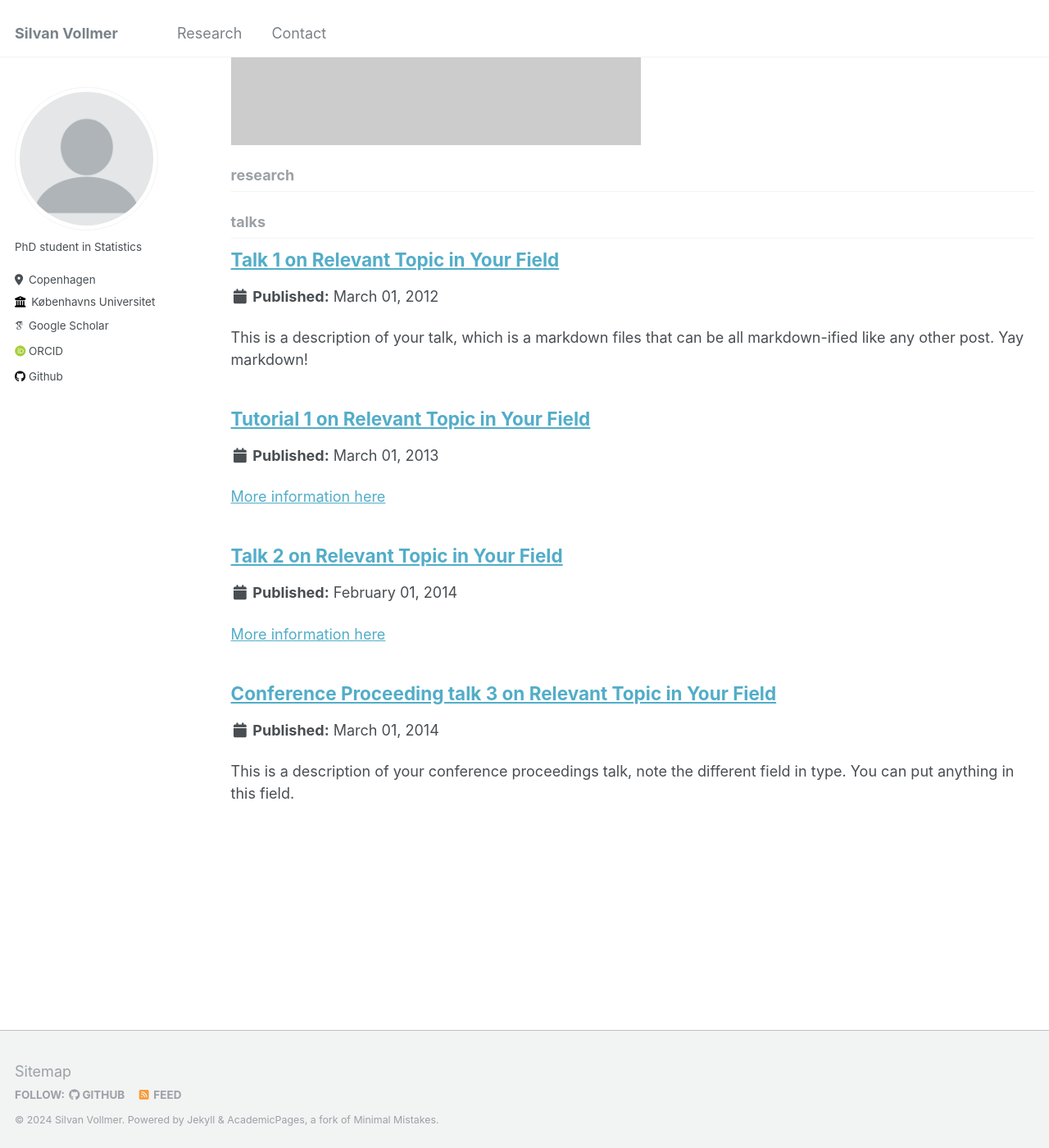
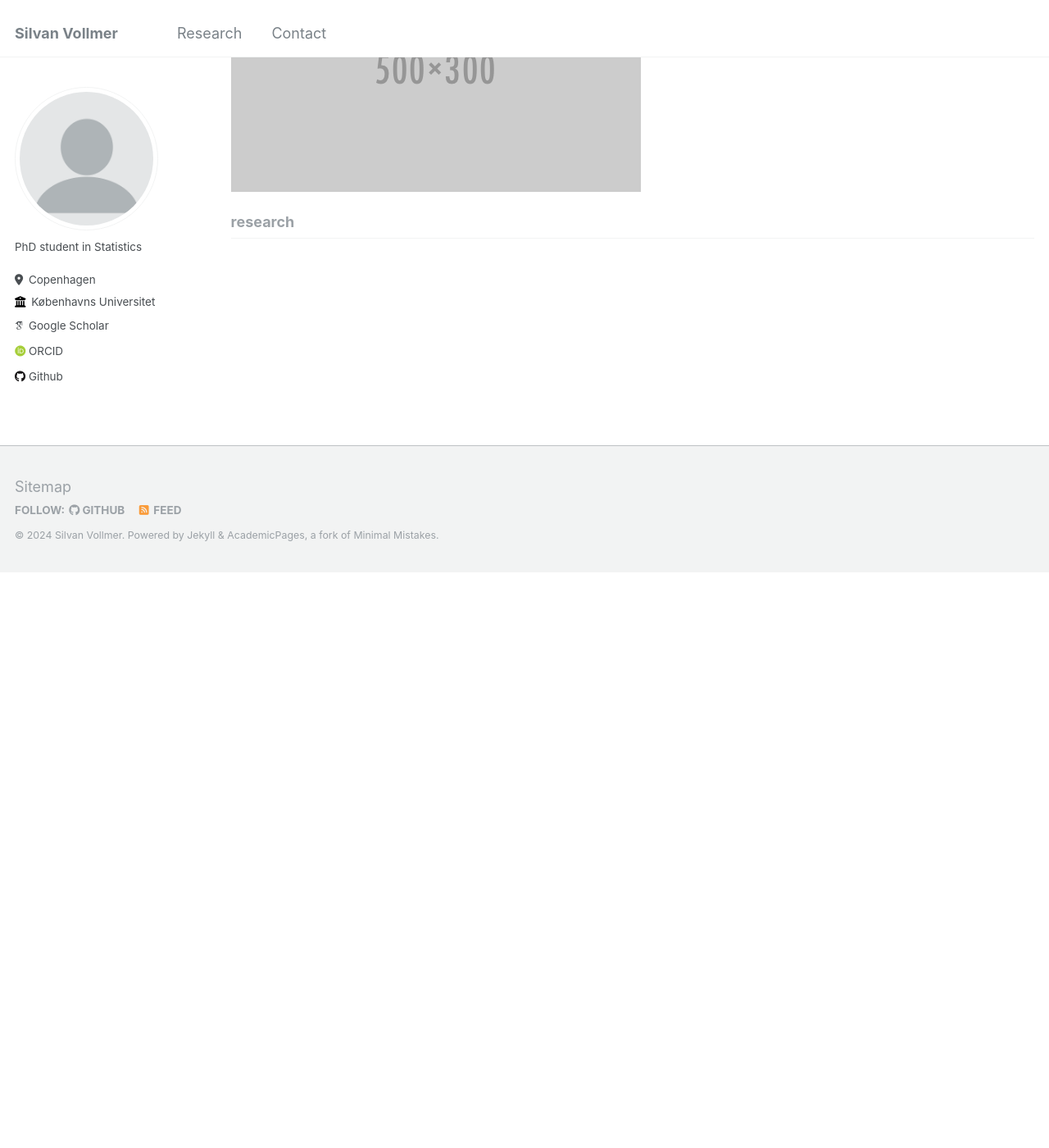
Before and after one commit to silvanvollmer/silvanvollmer.github.io, a Jekyll site: the page built from _pages/collection-archive.html, in a window 1280 px wide and 1400 px high, scrolled down 915 px. Shown: the whole window at 82% size. Built offline with Jekyll 4.4.1, drawn with Linux system fonts in a browser that asks for light colours; some web fonts are replaced; after the commit the page ends 1614 px from its top, so only the background shows below that.

Commit message:
Update _config.yml

```diff
--- a/_config.yml
+++ b/_config.yml
@@ -75,7 +75,7 @@
 words_per_minute         : 160
 future                   : true
 read_more                : "disabled" # if enabled, adds "Read more" links to excerpts
-talkmap_link             : false #change to true to add link to talkmap on talks page
+talkmap_link             : false #change to true to add link to talkmap on contact page
 comments:
   provider               : # false (default), "disqus", "discourse", "facebook", "google-plus", "staticman", "custom"
   disqus:
@@ -201,7 +201,7 @@
   portfolio:
     output: true
     permalink: /:collection/:path/
-  talks:
+  contact:
     output: true
     permalink: /:collection/:path/
 
@@ -253,10 +253,10 @@
       author_profile: true
       share: true
       comment: true
-  # _talks
+  # _contact
   - scope:
       path: ""
-      type: talks
+      type: contact
     values:
       layout: talk
       author_profile: true
```
